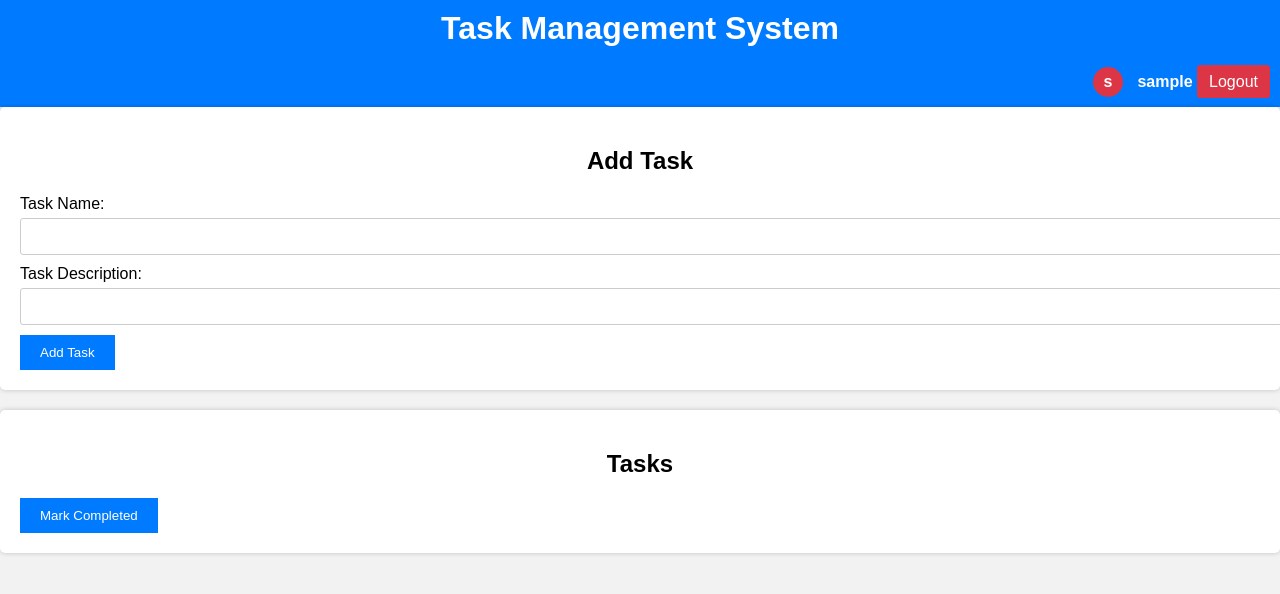
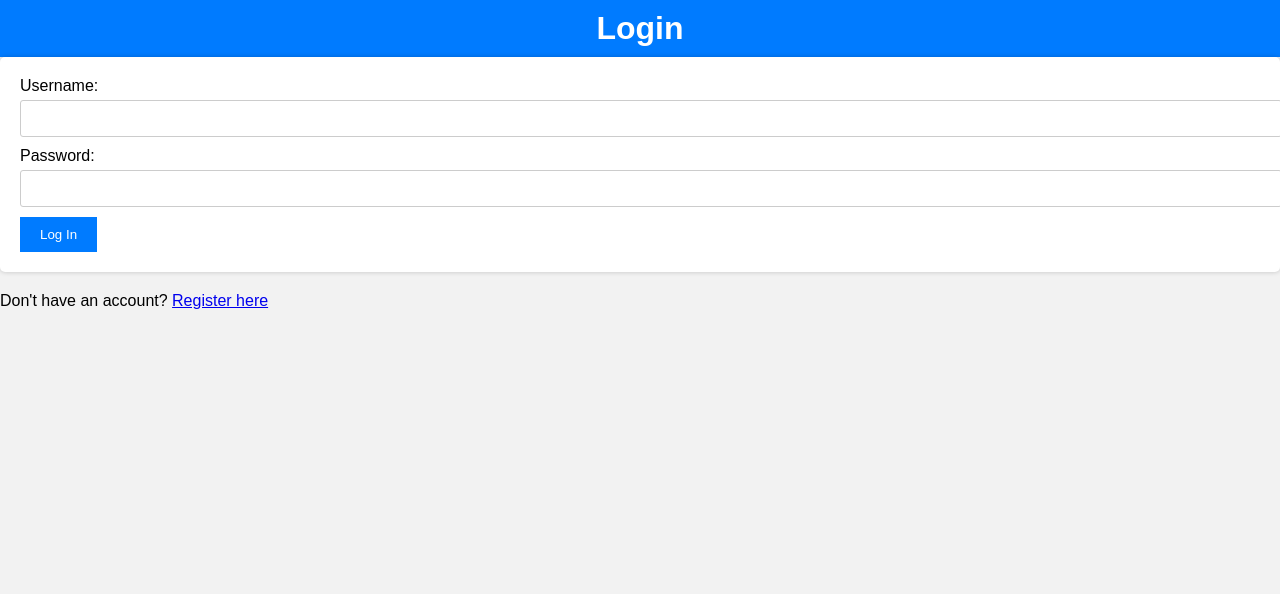
Before and after one commit to siddhant7701/Flask-Todo-list, a Flask app: page / in a window 1280 px wide. Shown: the top 594 px of the page. Run offline with Flask 3, Linux system fonts and the light colour scheme; the visitor is signed in with stand-in values (Sample User, id 1).

Commit message:
Update index.html

```diff
--- a/templates/index.html
+++ b/templates/index.html
@@ -3,48 +3,21 @@
 <head>
     <meta charset="UTF-8">
     <meta name="viewport" content="width=device-width, initial-scale=1.0">
-    <title>Task Management System</title>
+    <title>Login</title>
     <link rel="stylesheet" href="{{ url_for('static', filename='styles.css') }}">
 </head>
 <body>
-    <h1>Task Management System</h1>
+    <h1>Login</h1>
 
-    <!-- Navbar with username and logout button -->
-    <div class="navbar">
-        {% if 'username' in session %}
-        <div class="user-circle">{{ session['username'][0] }}</div>
-        <span class="username">{{ session['username'] }}</span>
-        <a href="/logout" class="logout">Logout</a>
-        {% endif %}
-    </div>
-
-
-    <form action="/add_task" method="POST">
-        <h2>Add Task</h2>
-        <label for="task_name">Task Name:</label>
-        <input type="text" name="task_name" required><br>
-        <label for="task_description">Task Description:</label>
-        <input type="text" name="task_description" required><br>
-        <input type="submit" value="Add Task">
+    <form action="/login" method="POST" class="login">
+        <label for="username">Username:</label>
+        <input type="text" name="username" required><br>
+        <label for="password">Password:</label>
+        <input type="password" name="password" required><br>
+        <input type="submit" value="Log In">
     </form>
 
-    <form action="/mark_completed" method="POST">
-        <h2>Tasks</h2>
-        <ul>
-            {% for task in tasks %}
-            <li>
-                <input type="checkbox" name="task_name" value="{{ task.name }}" {% if task.completed %}checked{% endif %}>
-                {{ task.name }} - {{ task.description }} ({{ "Completed" if task.completed else "Not Completed" }})
-                {% if not task.completed %}
-                <form action="/mark_completed" method="POST">
-                    <input type="hidden" name="task_name" value="{{ task.name }}">
-                    <input type="submit" value="Mark Completed">
-                </form>
-                {% endif %}
-            </li>
-            {% endfor %}
-        </ul>
-        <input type="submit" value="Mark Completed">
-    </form>
+    <!-- Add a link to the registration page -->
+    <p>Don't have an account? <a href="/register">Register here</a></p>
 </body>
 </html>
```
